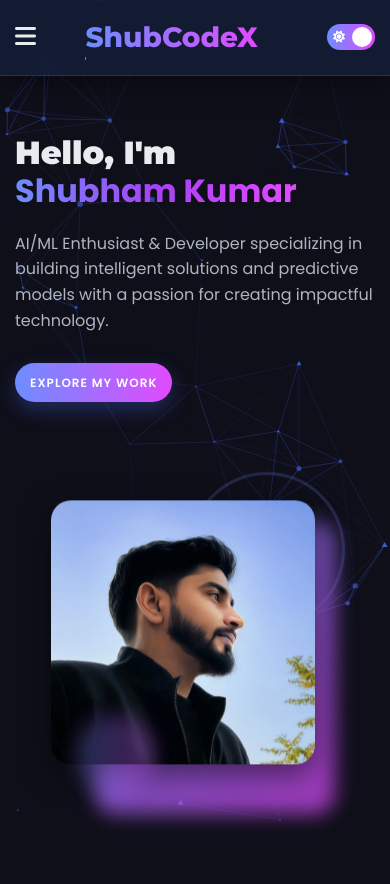
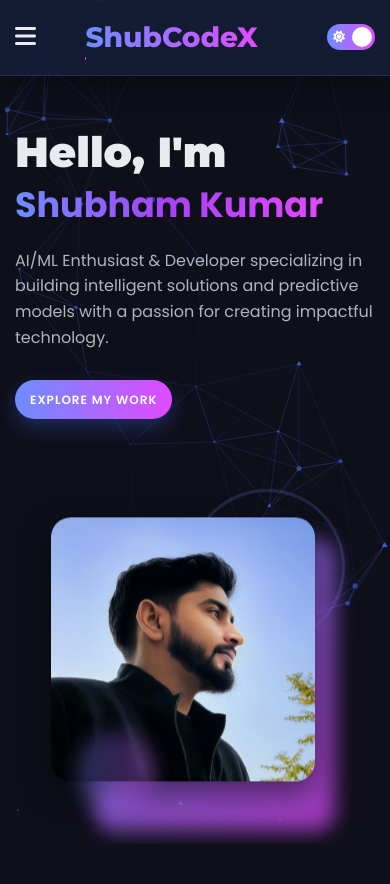
Before and after one commit to skshi1921/Portfolio, a Flask app: template templates/index.html in a window 390 px wide. Shown: the top 884 px of the page. Run offline with Flask 3, Linux system fonts and the light colour scheme; the template is opened without the code that fills it, so the values that code supplies are empty.

Commit message:
Update styles.css

```diff
--- a/static/css/styles.css
+++ b/static/css/styles.css
@@ -498,7 +498,7 @@ section:last-of-type {
 
 .hero-title {
     font-family: 'Montserrat', sans-serif;
-    font-size: 54px;
+    font-size: clamp(42px, 7vw, 54px);  /* 👈 Responsive size: mobile to desktop */
     font-weight: 900;
     line-height: 1.2;
     margin-bottom: 20px;
@@ -514,6 +514,7 @@ section:last-of-type {
     color: transparent;
     position: relative;
     display: inline-block;
+    font-size: clamp(35px, 7vw, 45px);
 }
 
 .hero-subtitle {
@@ -2004,11 +2005,6 @@ footer::before {
         width: 90%;
         max-width: 90%;
     }
-
-    .hero-title {
-        font-size: 42px;
-    }
-
     .hero-subtitle {
         font-size: 18px;
     }
@@ -2126,11 +2122,6 @@ footer::before {
         margin-top: 60px;
     }
 
-    .hero-title {
-        font-size: 32px;
-        margin-top: 20px;
-    }
-
     .hero-subtitle {
         font-size: 16px;
     }
```
